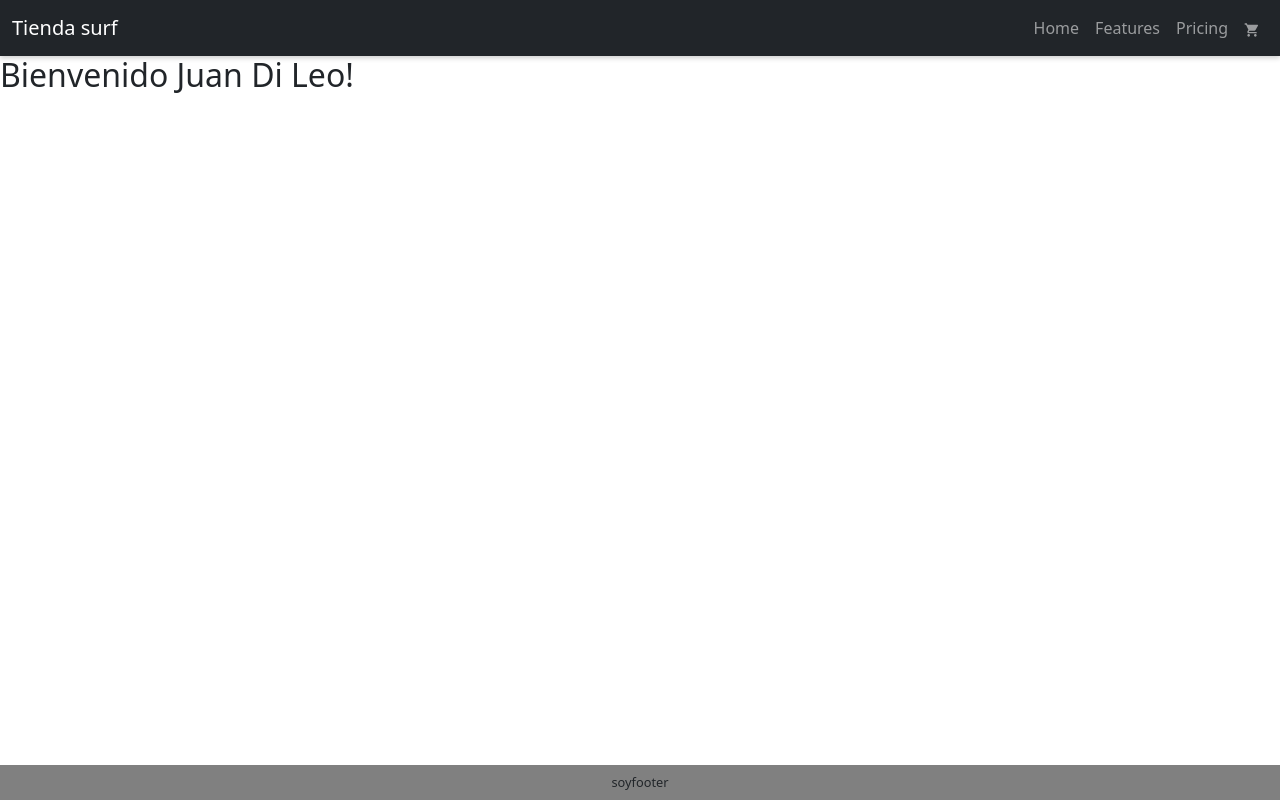
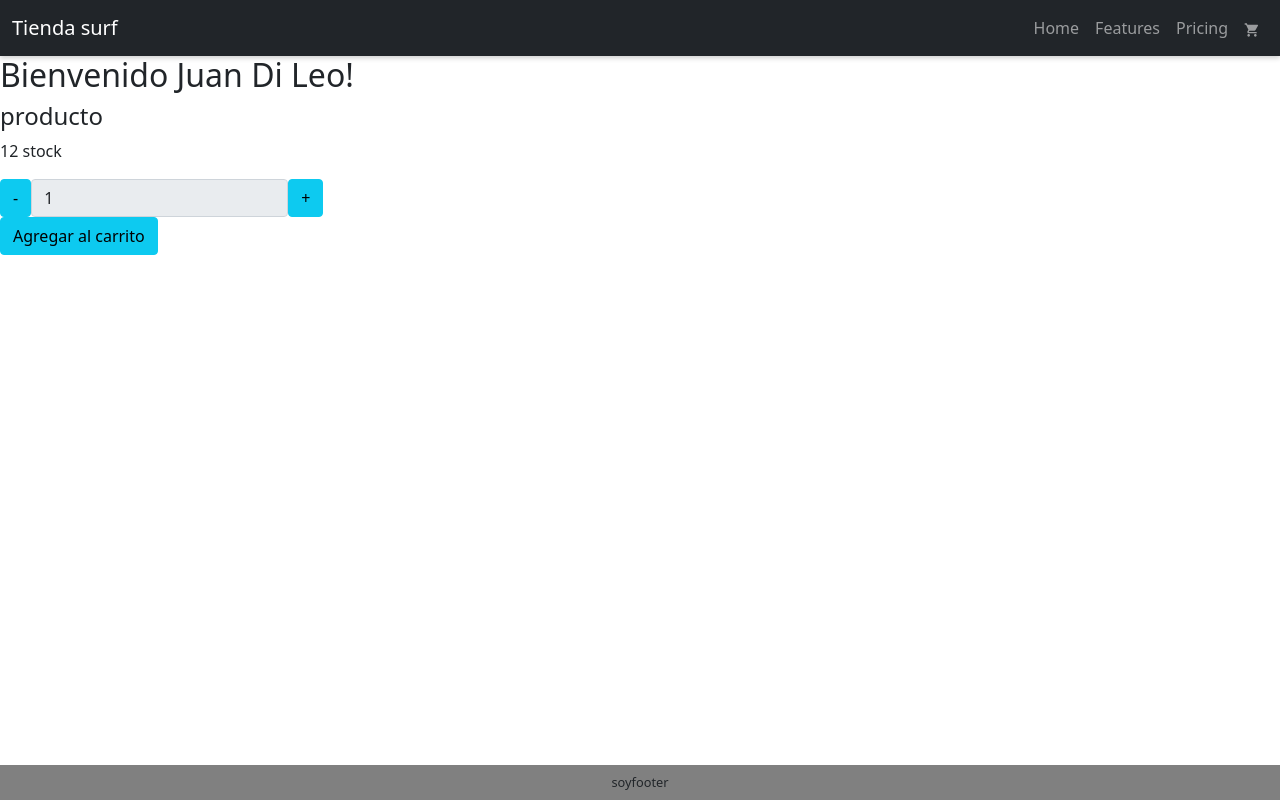
Before and after one commit to juanfedileo/proyecto-coder, a React (Create React App) app: page / in a window 1280 px wide. Built offline with nearby package versions, Linux system fonts and the light colour scheme.

Commit message:
desafio 5 ItemCount

```diff
--- /dev/null
+++ b/src/components/ItemCount.js
@@ -0,0 +1,32 @@
+import React from 'react'
+import {useState} from 'react'
+import { ButtonToolbar, FormControl, InputGroup } from 'react-bootstrap'
+import Button from 'react-bootstrap/Button'
+
+const ItemCount = (props) => {
+
+  const [quantity, setQuantity] = useState(props.init)
+  const addItem = () => {  if(quantity < props.stock) setQuantity(quantity + 1) }
+  const subItem = () => {  if(quantity > 0) setQuantity(quantity - 1) }
+  const addToCart = () => { props.onAdd(quantity); setQuantity(1) }
+  return (
+    <div>
+        <div>
+        <h4>{props.name}</h4>
+        <p>{props.stock} stock</p>
+            <div>
+                <ButtonToolbar>
+                <Button variant="info" onClick={subItem}>-</Button>
+                <InputGroup>
+                <FormControl type="text" value={quantity} readOnly />
+                </InputGroup>
+                <Button variant="info" onClick={addItem}>+</Button>
+                </ButtonToolbar>
+            </div>
+            <Button variant="info" onClick={addToCart}>Agregar al carrito</Button>
+        </div>
+    </div>
+  )
+}
+
+export default ItemCount
--- a/src/components/ItemListContainer.js
+++ b/src/components/ItemListContainer.js
@@ -1,12 +1,18 @@
-import React from 'react'
+import React, { useState } from 'react'
 import CartWidget from './CartWidget'
+import ItemCount from './ItemCount'
 
 const Main = (props) => {
+  const[stock,setStock]= useState(12)
+  const addToCart = (added) => {
+    if(stock - added >= 0)
+        setStock(stock - added)
+}
   return (
     <main>
 
     <h2>Bienvenido {props.nombre} {props.apellido}!</h2>
-
+    <ItemCount name="producto" stock={stock} init={1} onAdd={addToCart}/>
     </main>
   )
 }
```
